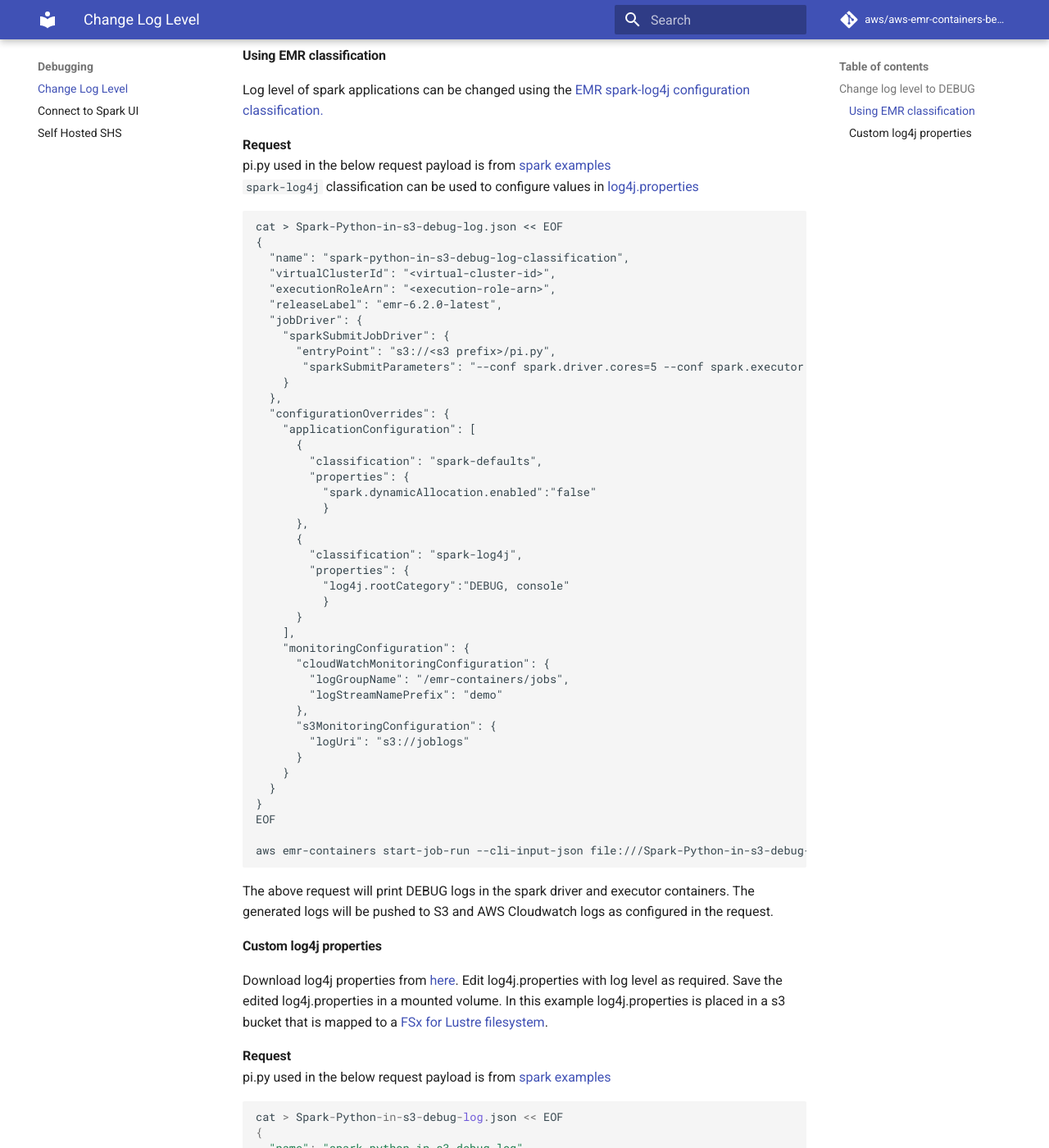
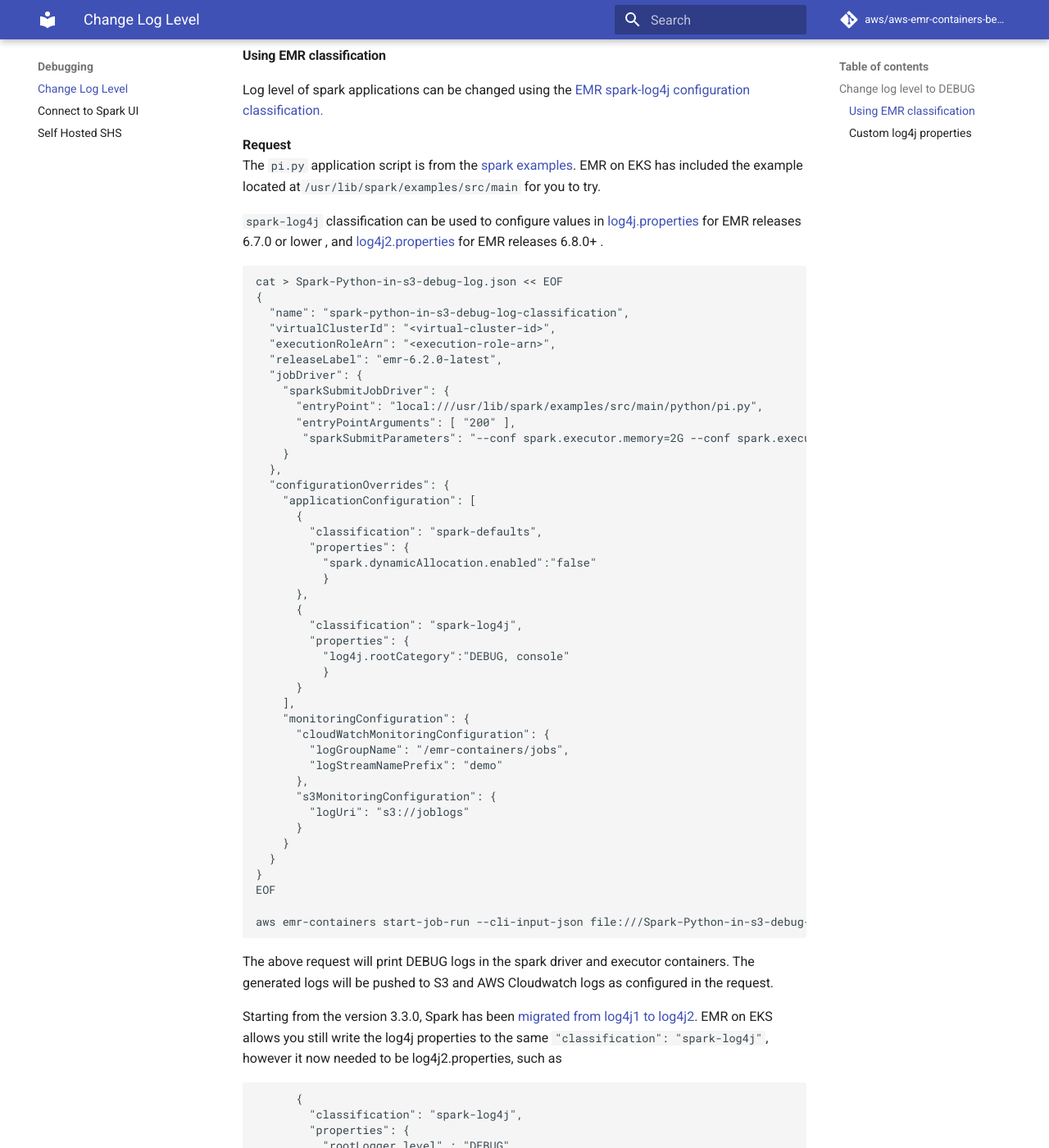
Before and after one commit to aws/aws-emr-containers-best-practices, an MkDocs documentation site: the page built from content/debugging/docs/change-log-level.md, in a window 1280 px wide and 1400 px high, scrolled down 369 px. Shown: the whole window at 82% size. Built offline with MkDocs 1.6.1 and Material for MkDocs 9.7.7, drawn with Linux system fonts in a browser that asks for light colours; comment, search, counter and statistics services are not loaded; some of the changed text lies outside the part shown.

Commit message:
update log4j instruction for spark 3.3.0 log4j migration

````diff
--- a/content/debugging/docs/change-log-level.md
+++ b/content/debugging/docs/change-log-level.md
@@ -8,8 +8,9 @@
 Log level of spark applications can be changed using the [EMR spark-log4j configuration classification.](https://docs.aws.amazon.com/emr/latest/ReleaseGuide/emr-spark-configure.html)
 
 **Request**
-pi.py used in the below request payload is from [spark examples](https://github.com/apache/spark/blob/master/examples/src/main/python/pi.py)
-`spark-log4j` classification can be used to configure values in [log4j.properties](https://github.com/apache/spark/blob/master/conf/log4j.properties.template)
+The `pi.py` application script is from the [spark examples](https://github.com/apache/spark/blob/master/examples/src/main/python/pi.py). EMR on EKS has included the example located at`/usr/lib/spark/examples/src/main` for you to try.
+
+`spark-log4j` classification can be used to configure values in [log4j.properties](https://github.com/apache/spark/blob/branch-3.2/conf/log4j.properties.template) for EMR releases 6.7.0 or lower , and [log4j2.properties](https://github.com/apache/spark/blob/master/conf/log4j2.properties.template) for EMR releases 6.8.0+ .
 ```
 cat > Spark-Python-in-s3-debug-log.json << EOF
 {
@@ -19,8 +20,9 @@
   "releaseLabel": "emr-6.2.0-latest",
   "jobDriver": {
     "sparkSubmitJobDriver": {
-      "entryPoint": "s3://<s3 prefix>/pi.py",
-       "sparkSubmitParameters": "--conf spark.driver.cores=5 --conf spark.executor.memory=20G --conf spark.driver.memory=15G --conf spark.executor.cores=6"
+      "entryPoint": "local:///usr/lib/spark/examples/src/main/python/pi.py",
+      "entryPointArguments": [ "200" ],
+       "sparkSubmitParameters": "--conf spark.executor.memory=2G --conf spark.executor.cores=2 --conf spark.driver.memory=2G --conf spark.executor.instances=2"
     }
   },
   "configurationOverrides": {
@@ -57,6 +59,17 @@
 ```
 
 The above request will print DEBUG logs in the spark driver and executor containers. The generated logs will be pushed to S3 and AWS Cloudwatch logs as configured in the request.
+
+Starting from the version 3.3.0, Spark has been [migrated from log4j1 to log4j2](https://issues.apache.org/jira/browse/SPARK-37814). EMR on EKS allows you still write the log4j properties to the same `"classification": "spark-log4j"`, however it now needed to be log4j2.properties, such as
+```
+      {
+        "classification": "spark-log4j",
+        "properties": {
+          "rootLogger.level" : "DEBUG"
+          }
+      }
+
+```
 
 ####**Custom log4j properties**
 Download log4j properties from [here](https://github.com/apache/spark/blob/master/conf/log4j.properties.template). Edit log4j.properties with log level as required. Save the edited log4j.properties in a mounted volume. In this example log4j.properties is placed in a s3 bucket that is mapped to a [FSx for Lustre filesystem](https://docs.aws.amazon.com/fsx/latest/LustreGuide/what-is.html).
````
